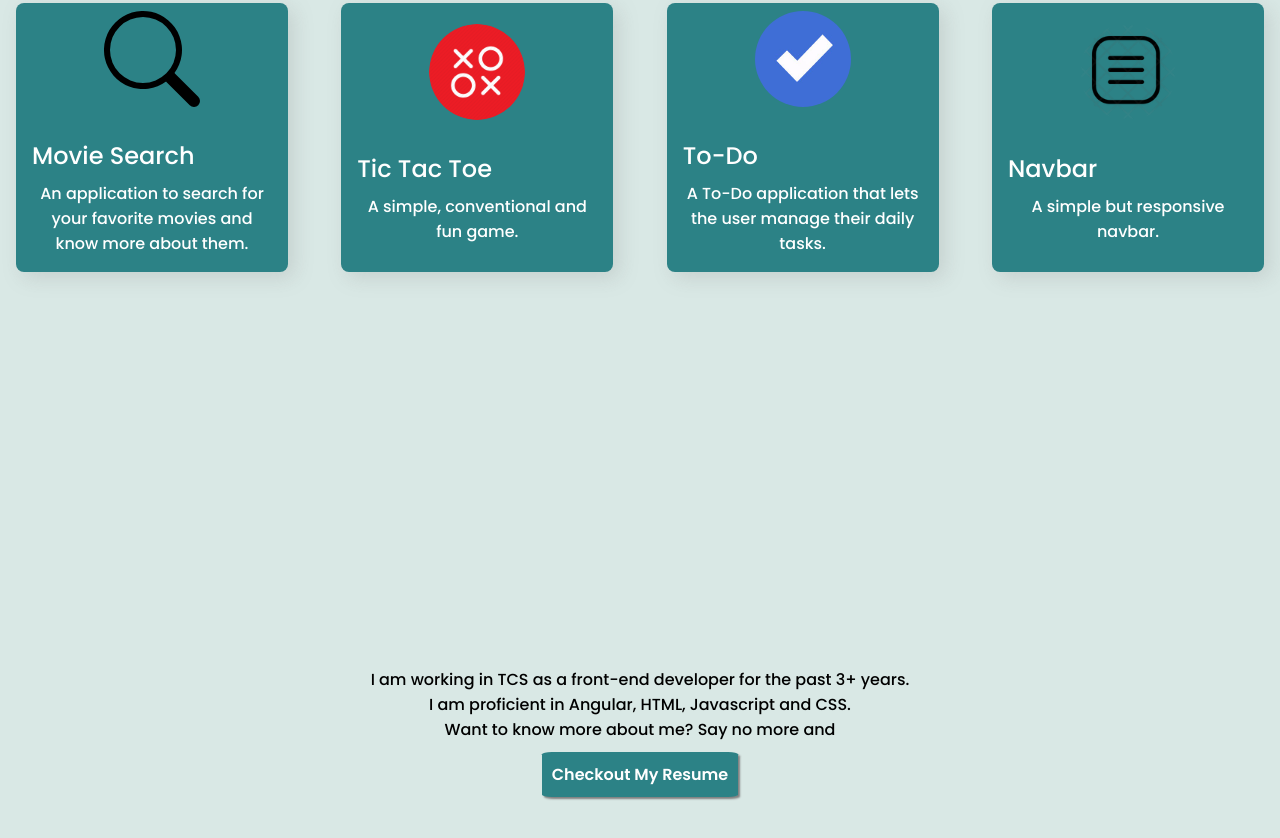
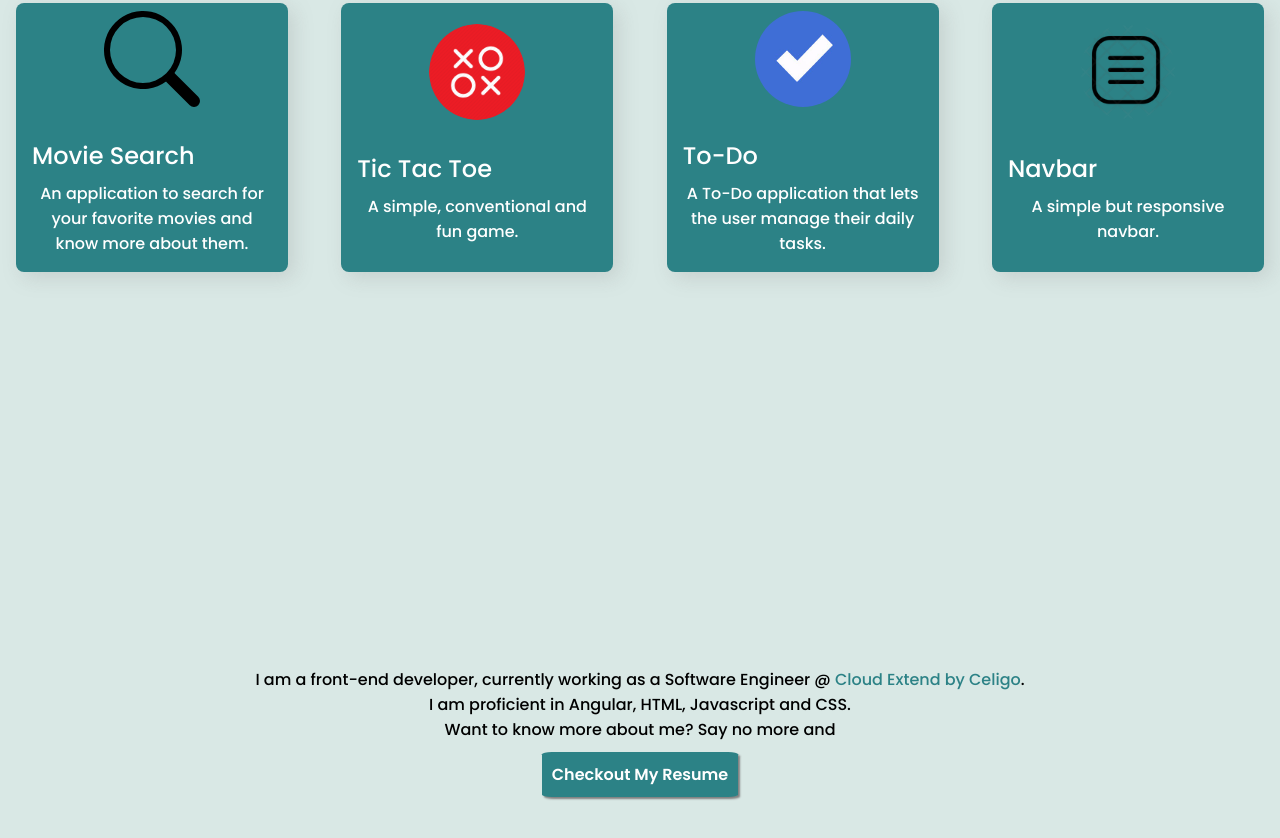
Before and after one commit to ramakrishna0505/personal-portfolio, a plain HTML site: page index.html in a window 1280 px wide. Shown: the part 893-1731 px from the top of the page. Drawn offline with Linux system fonts and the light colour scheme.

Commit message:
Updates new job role

```diff
--- a/app.js
+++ b/app.js
@@ -53,3 +53,7 @@ window.addEventListener("scroll", () => {
     }
   });
 });
+
+function navigateToCloudExtend() {
+  location.href = 'https://www.cloudextend.io/';
+}
--- a/index.html
+++ b/index.html
@@ -108,7 +108,11 @@
       <div class="about" id="about" name="About">
         <div class="know-more">
           <div>
-            I am working in TCS as a front-end developer for the past 3+ years.
+            I am a front-end developer, currently working as a Software Engineer
+            @
+            <span class="highlight" onclick="navigateToCloudExtend()"
+              >Cloud Extend by Celigo</span
+            >.
           </div>
           <div>I am proficient in Angular, HTML, Javascript and CSS.</div>
           Want to know more about me? Say no more and
--- a/styles.css
+++ b/styles.css
@@ -252,6 +252,15 @@ a:visited {
   margin: 1rem;
 }
 
+.highlight {
+  color: #2c8286;
+}
+
+.highlight:hover {
+  text-decoration: underline;
+  cursor: pointer;
+}
+
 @media only screen and (min-width: 427px) and (max-width: 769px) {
   .username {
     font-size: 3rem;
```
